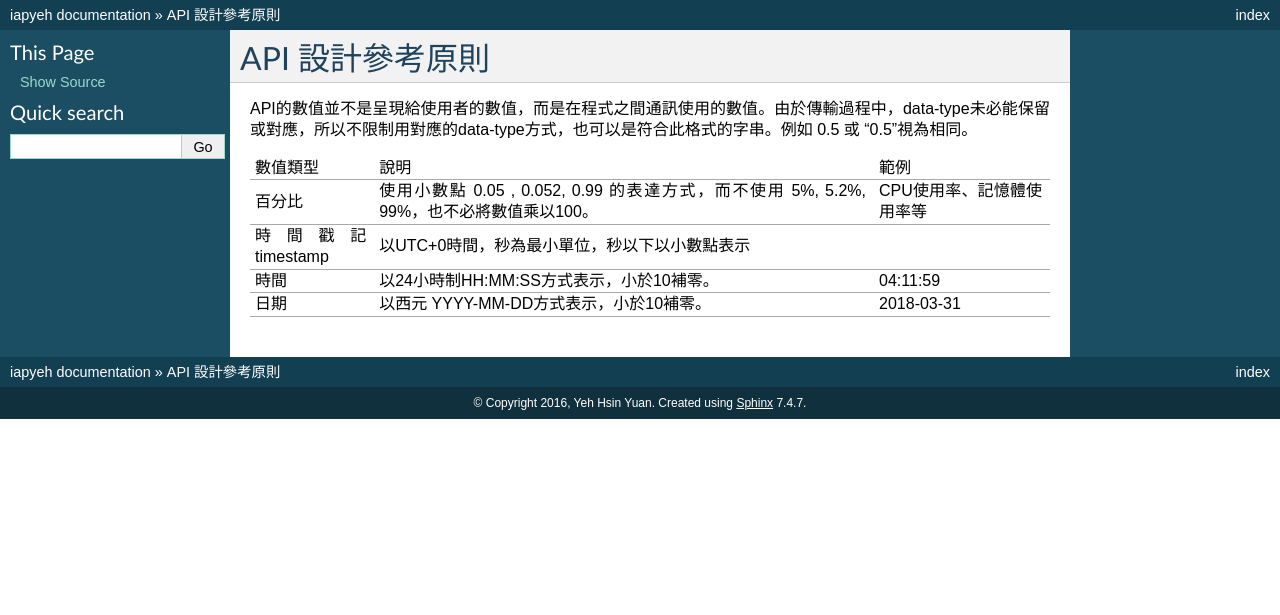
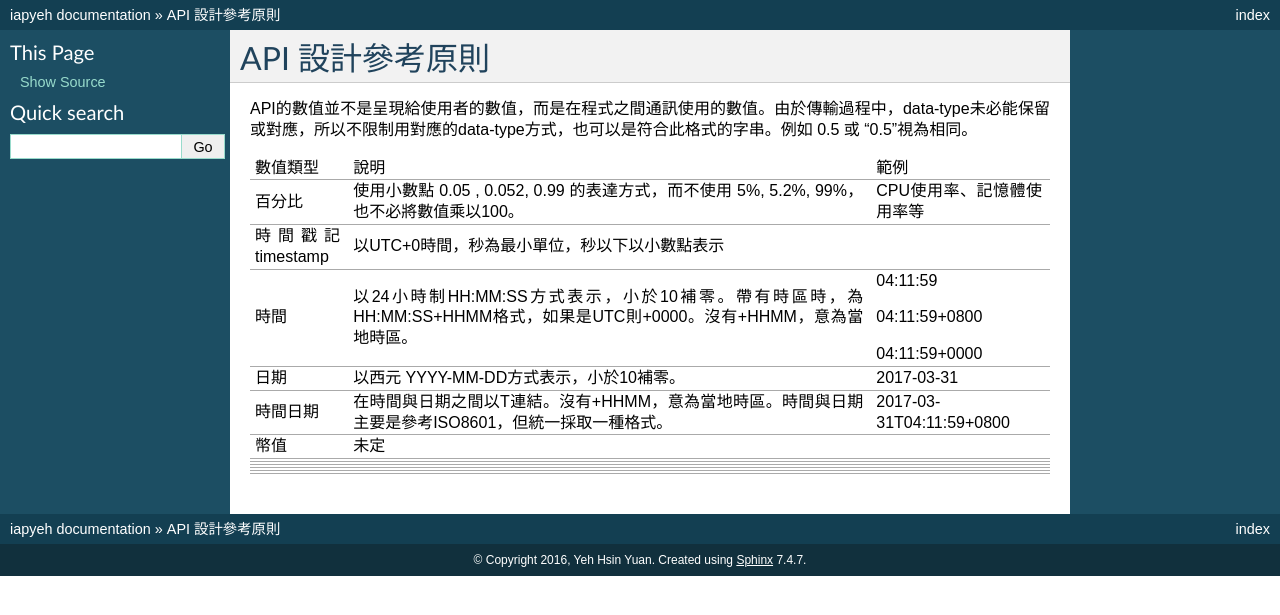
Before and after one commit to iapyeh/iapyeh, a Sphinx documentation site: the page built from docs/blogs/technical/API_Guide.rst, in a window 1280 px wide. Shown: the top 615 px of the page. Built offline with Sphinx 7.4.7, drawn with Linux system fonts in a browser that asks for light colours.

Commit message:
Google Docs reST Editor

```diff
--- a/docs/blogs/technical/API_Guide.rst
+++ b/docs/blogs/technical/API_Guide.rst
@@ -7,17 +7,35 @@ API 設計參考原則
 API的數值並不是呈現給使用者的數值，而是在程式之間通訊使用的數值。由於傳輸過程中，data-type未必能保留或對應，所以不限制用對應的data-type方式，也可以是符合此格式的字串。例如 0.5 或 "0.5"視為相同。
 
 
-+------------------+---------------------------------------------------------------------------------------+-------------------------+
-|數值類型          |說明                                                                                   |範例                     |
-+------------------+---------------------------------------------------------------------------------------+-------------------------+
-|百分比            |使用小數點 0.05 , 0.052, 0.99 的表達方式，而不使用 5%, 5.2%, 99%，也不必將數值乘以100。|CPU使用率、記憶體使用率等|
-+------------------+---------------------------------------------------------------------------------------+-------------------------+
-|時間戳記 timestamp|以UTC+0時間，秒為最小單位，秒以下以小數點表示                                          |                         |
-+------------------+---------------------------------------------------------------------------------------+-------------------------+
-|時間              |以24小時制HH:MM:SS方式表示，小於10補零。                                               |04:11:59                 |
-+------------------+---------------------------------------------------------------------------------------+-------------------------+
-|日期              |以西元 YYYY-MM-DD方式表示，小於10補零。                                                |2018-03-31               |
-+------------------+---------------------------------------------------------------------------------------+-------------------------+
++------------------+---------------------------------------------------------------------------------------------------------------------+-------------------------+
+|數值類型          |說明                                                                                                                 |範例                     |
++------------------+---------------------------------------------------------------------------------------------------------------------+-------------------------+
+|百分比            |使用小數點 0.05 , 0.052, 0.99 的表達方式，而不使用 5%, 5.2%, 99%，也不必將數值乘以100。                              |CPU使用率、記憶體使用率等|
++------------------+---------------------------------------------------------------------------------------------------------------------+-------------------------+
+|時間戳記 timestamp|以UTC+0時間，秒為最小單位，秒以下以小數點表示                                                                        |                         |
++------------------+---------------------------------------------------------------------------------------------------------------------+-------------------------+
+|時間              |以24小時制HH:MM:SS方式表示，小於10補零。帶有時區時，為 HH:MM:SS+HHMM格式，如果是UTC則+0000。沒有+HHMM，意為當地時區。|04:11:59                 |
+|                  |                                                                                                                     |                         |
+|                  |                                                                                                                     |04:11:59+0800            |
+|                  |                                                                                                                     |                         |
+|                  |                                                                                                                     |04:11:59+0000            |
++------------------+---------------------------------------------------------------------------------------------------------------------+-------------------------+
+|日期              |以西元 YYYY-MM-DD方式表示，小於10補零。                                                                              |2017-03-31               |
++------------------+---------------------------------------------------------------------------------------------------------------------+-------------------------+
+|時間日期          |在時間與日期之間以T連結。沒有+HHMM，意為當地時區。時間與日期主要是參考ISO8601，但統一採取一種格式。                  |2017-03-31T04:11:59+0800 |
++------------------+---------------------------------------------------------------------------------------------------------------------+-------------------------+
+|幣值              |未定                                                                                                                 |                         |
++------------------+---------------------------------------------------------------------------------------------------------------------+-------------------------+
+|                  |                                                                                                                     |                         |
++------------------+---------------------------------------------------------------------------------------------------------------------+-------------------------+
+|                  |                                                                                                                     |                         |
++------------------+---------------------------------------------------------------------------------------------------------------------+-------------------------+
+|                  |                                                                                                                     |                         |
++------------------+---------------------------------------------------------------------------------------------------------------------+-------------------------+
+|                  |                                                                                                                     |                         |
++------------------+---------------------------------------------------------------------------------------------------------------------+-------------------------+
+|                  |                                                                                                                     |                         |
++------------------+---------------------------------------------------------------------------------------------------------------------+-------------------------+
 
 
 .. bottom of content
```
